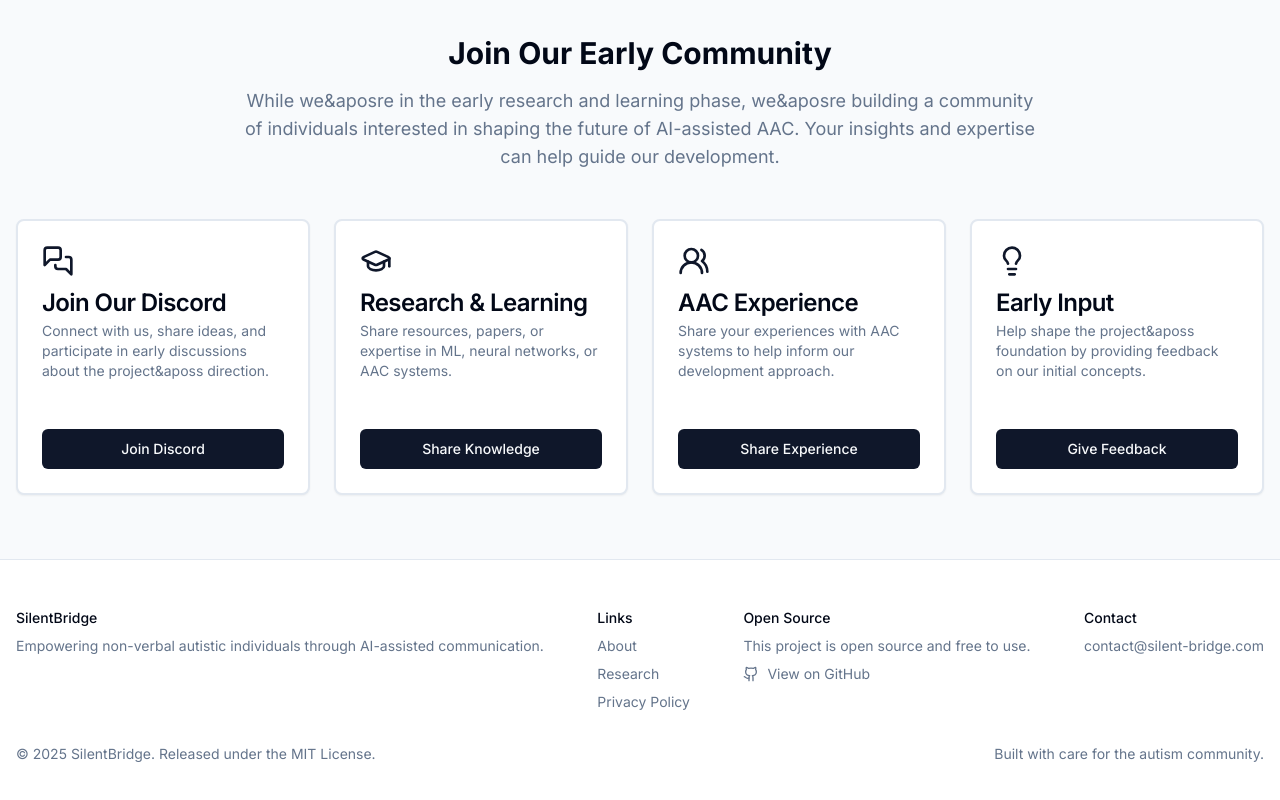
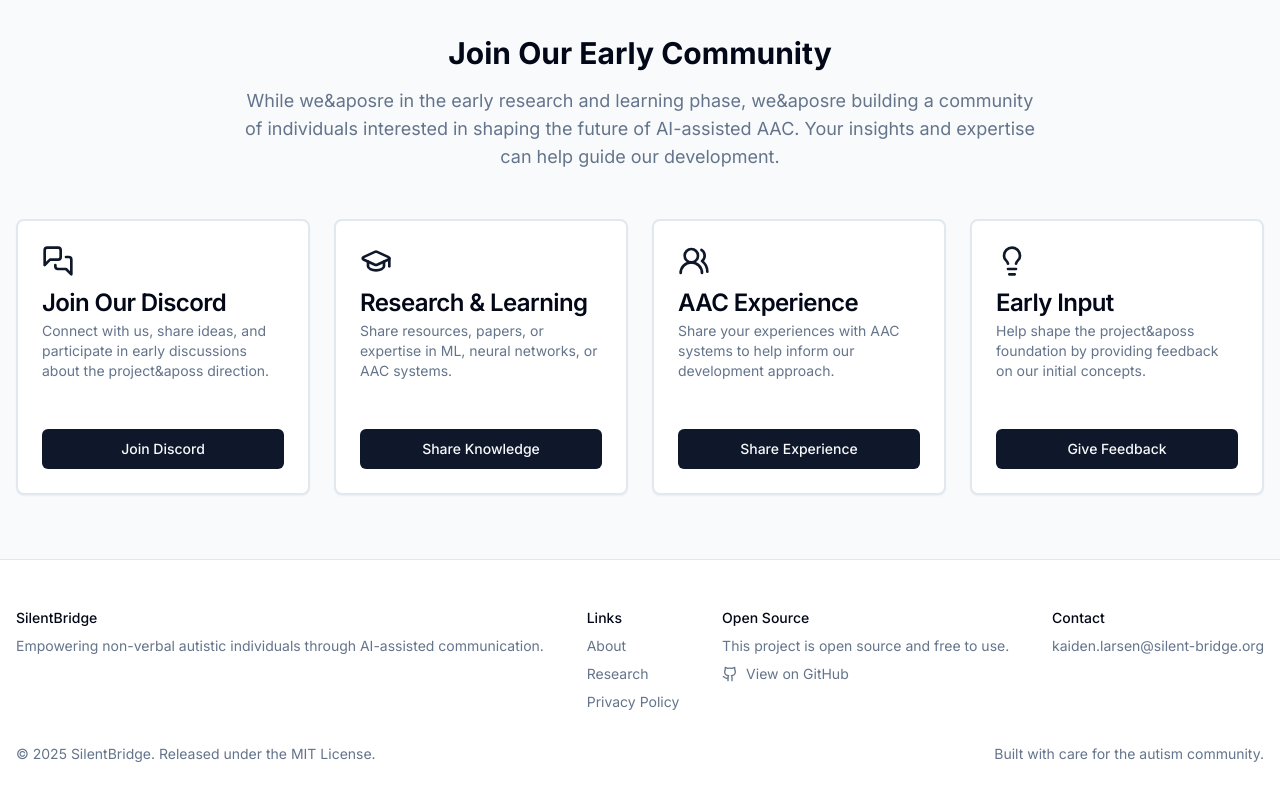
Before and after one commit to KaidenLarsen/silentbridge, a Next.js app: page / in a window 1280 px wide. Shown: the part 2746-3546 px from the top of the page. Built offline with nearby package versions, Linux system fonts and the light colour scheme.

Commit message:
added email to footer

```diff
--- a/src/components/layout/footer.tsx
+++ b/src/components/layout/footer.tsx
@@ -46,10 +46,10 @@ export function Footer() {
           <div className="flex flex-col gap-2 text-sm">
             <h3 className="font-medium">Contact</h3>
             <Link
-              href="mailto:contact@silent-bridge.com"
+              href="mailto:kaiden.larsen@silent-bridge.org"
               className="text-muted-foreground hover:text-foreground"
             >
-              contact@silent-bridge.com
+              kaiden.larsen@silent-bridge.org
             </Link>
           </div>
         </div>
```
